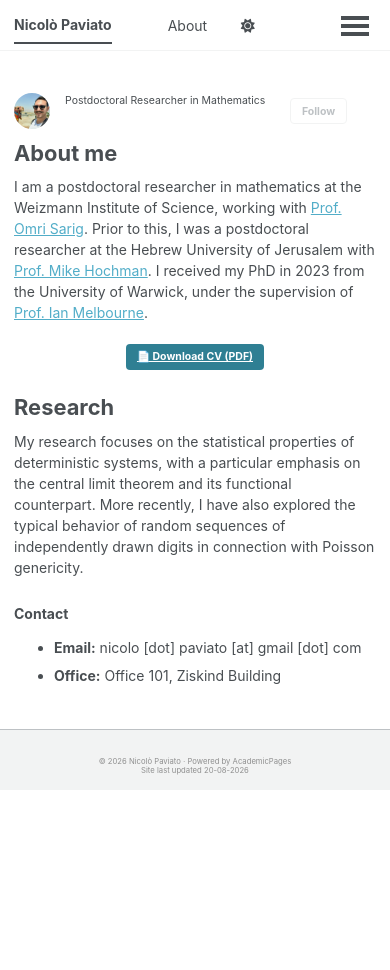
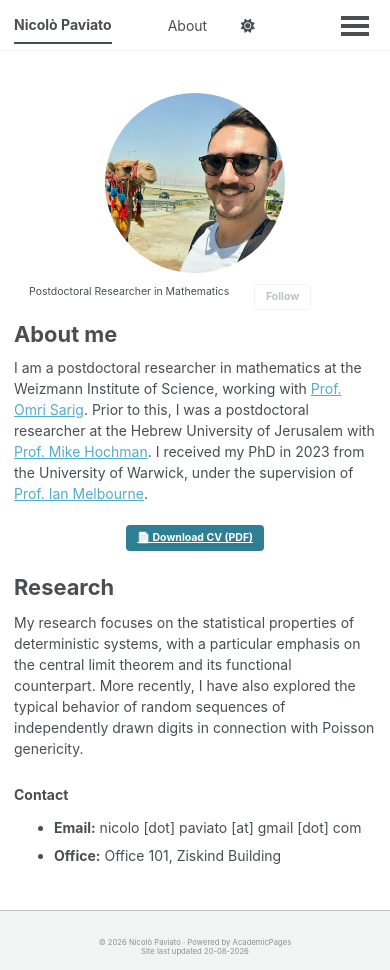
Before and after one commit to nicolo-paviato/nicolo-paviato.github.io, a Jekyll site: the page built from _pages/about.md, in a window 390 px wide and 970 px high. Built offline with Jekyll 4.4.1, drawn with Linux system fonts in a browser that asks for light colours; a style sheet for code colours, icons or effects is not loaded.

```diff
--- a/_includes/head/custom.html
+++ b/_includes/head/custom.html
@@ -19,7 +19,7 @@
 <link rel="icon" href="/images/favicon.ico"/>
 <meta name="theme-color" content="var(--global-bg-color)"/>
 
-<!-- Custom Responsive Styling (No Mobile Media Queries) -->
+<!-- Custom Fully Responsive Styling -->
 <style>
   /* 1. Global Fluid Typography */
   html {
@@ -31,23 +31,41 @@
     display: none !important;
   }
 
-  /* 3. Proportional Avatar Sizing */
+  /* 3. Override Theme's Mobile Layout (Force Vertical Stacking & Large Avatar Wrapper) */
+  .author__profile {
+    display: flex !important;
+    flex-direction: column !important;
+    align-items: center !important;
+    text-align: center !important;
+    width: 100% !important;
+  }
+
+  .author__avatar {
+    display: block !important;
+    width: 100% !important;
+    text-align: center !important;
+    margin: 0 auto 0.8em !important;
+  }
+
+  /* 4. Fixed Large Profile Picture Size Across Mobile & Desktop */
   .author__avatar img {
-    width: 100% !important;
-    max-width: clamp(160px, 14vw, 220px) !important;
+    display: block !important;
+    width: 180px !important;
+    height: 180px !important;
+    max-width: 180px !important;
     aspect-ratio: 1 / 1 !important;
-    height: auto !important;
     object-fit: cover !important;
     object-position: 70% center !important;
     border-radius: 50% !important;
+    margin: 0 auto !important;
   }
 
-  /* 4. Prevent Horizontal Side-Scrolling */
+  /* 5. Prevent Horizontal Side-Scrolling */
   body, #main {
     overflow-x: hidden;
   }
 
-  /* 5. Minimalist Micro Footer Strip */
+  /* 6. Minimalist Micro Footer Strip */
   .page__footer {
     width: 100% !important;
     padding: clamp(0.1em, 0.3vh, 0.2em) 0.5em !important;
```
Also changed, not shown: other parts of _includes/head/custom.html (+1 -1 lines).
